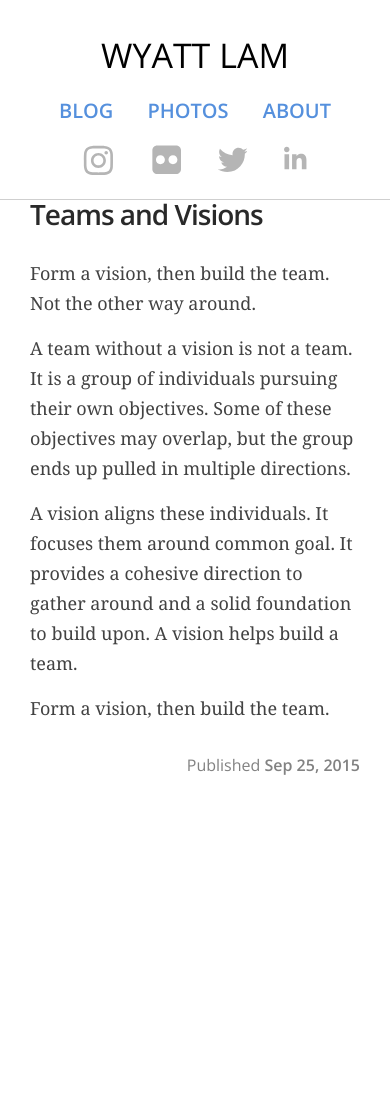
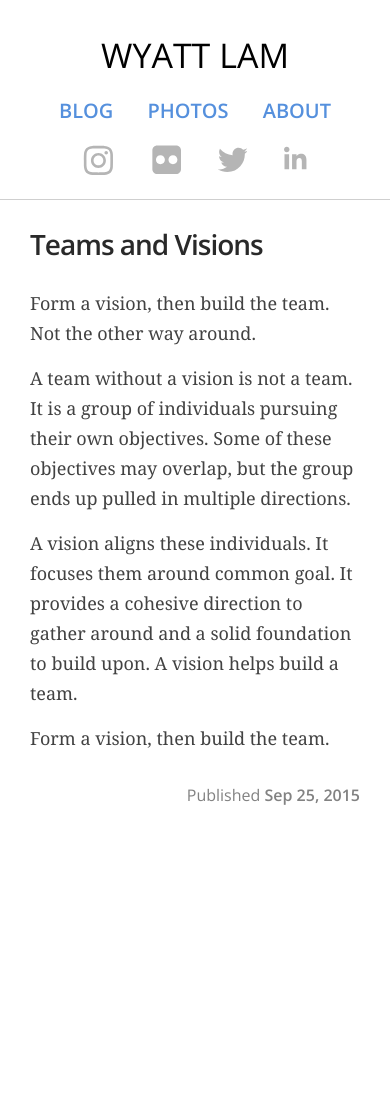
Before and after one commit to wyattlam1/wyattlam1.github.io, a Jekyll site: the page built from _posts/2015-09-25-teams-and-visions.markdown, in a window 390 px wide. Built offline with Jekyll 4.4.1, drawn with Linux system fonts in a browser that asks for light colours.

Commit message:
Fixed padding on mobile for Posts

```diff
--- a/_sass/_posts.scss
+++ b/_sass/_posts.scss
@@ -13,11 +13,11 @@
     padding: ($spacing * 2) ($post-content-padding);
 
     @include media-query($on-tablet) {
-        padding: 0 ($post-content-padding-tablet);
+        padding: ($spacing) ($post-content-padding-tablet);
     }
 
     @include media-query($on-phone) {
-        padding: 0 ($post-content-padding-phone);
+        padding: ($spacing) ($post-content-padding-phone);
     }
 }
 
```
